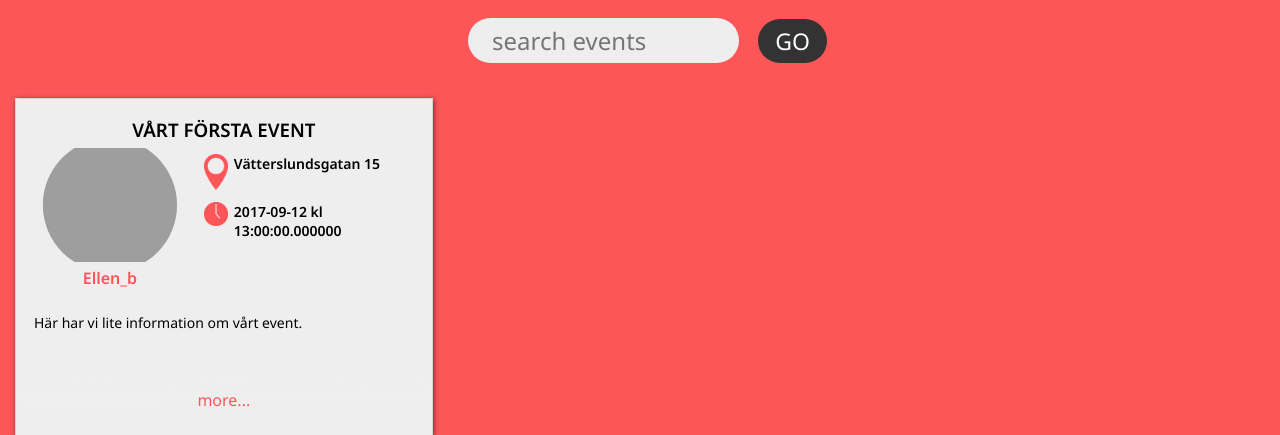
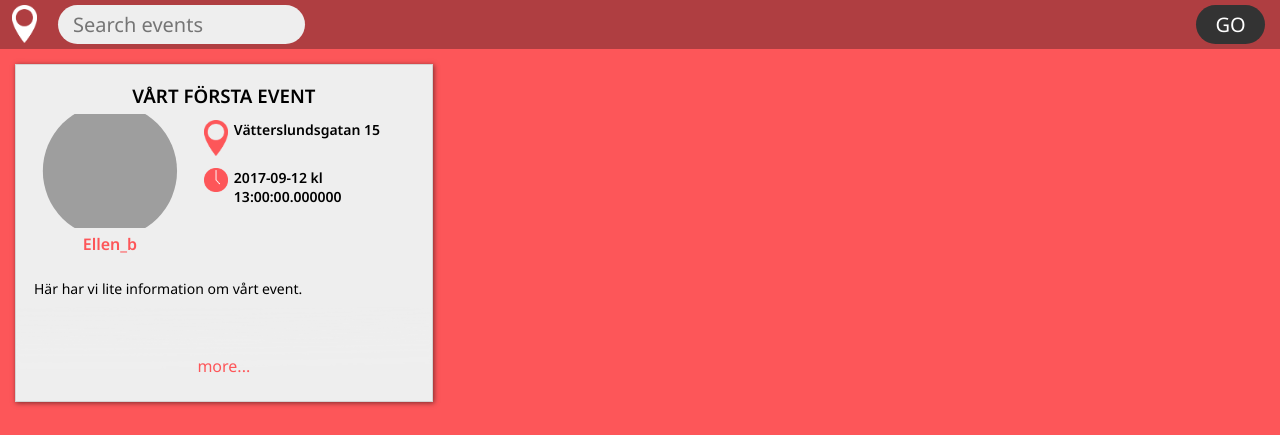
Before and after one commit to PHPPROJECTJU/EventApp, a PHP site: page / in a window 1280 px wide. Shown: the part 50-485 px from the top of the page. Run offline with PHP 8.4, Linux system fonts and the light colour scheme; a user stored in the database is signed in; data comes from the database, SQL or seed files in the repository; grey boxes are pictures that could not be loaded.

Commit message:
lite fix

```diff
--- a/css/main.css
+++ b/css/main.css
@@ -117,6 +117,8 @@ a {
   left: 8.6px;
   transition: 0.2s;
 }
+
+
 #mainmenu ul {
   padding: 24px;
   margin: 48px 0px;
@@ -169,14 +171,17 @@ a {
   text-align: center;
 }
 
+.searchform {
+  float: left;
+}
+
 .searchbar {
-  font-size: 24px;
-  width: 90%;
+  font-size: 20px;
   border: none;
   box-shadow: none;
   border-radius: 25px;
   background-color: #eee;
-  padding: 6px 6px 6px 24px;
+  padding: 6px 6px 6px 15px;
   box-sizing: border-box;
 }
 
@@ -190,9 +195,12 @@ input:focus {
   color: #fff;
   border: none;
   padding: 6px;
-  font-size: 23px;
+  font-size: 20px;
   width: 69px;
   border-radius: 25px;
+  position: absolute;
+  right: 15px;
+  top: 5px;
 }
 
 .searchbutton:hover {
@@ -203,6 +211,23 @@ input:focus {
 .searchbutton:active {
   background-color: #333;
 }
+.searchwrapper {
+  margin: 0 auto;
+  display: block;
+  overflow: hidden;
+  background-color: #af3e41;
+  padding: 5px;
+  position: relative;
+}
+
+img.chooselocation {
+  width: 25px;
+  float: left;
+  margin-left: 7px;
+  margin-right: 21px;
+}
+
+
 
 /*--boxes----*/
 
--- a/index.php
+++ b/index.php
@@ -12,16 +12,13 @@
 
 
 ?>
-
-<form action="index.php" method="POST">
-  <table id="searchevents">
-
-    <tr>
-      <td><input type="text" name="searchevent" class="searchbar" placeholder="search events"></td>
-      <td><INPUT type="submit" class="searchbutton" name="submit" value="GO"></td>
-    </tr>
-  </table>
-</form>
+<div class="searchwrapper">
+    <img class="chooselocation" src="img/pin.png">
+    <form class="searchform" action="index.php" method="POST">
+          <input type="text" name="searchevent" class="searchbar" placeholder="Search events">
+          <input type="submit" class="searchbutton" name="submit" value="GO">
+    </form>
+</div>
 
 <div id="browse">
 
```
Also changed, not shown: ai-files/pin.png (added), img/pin.png (added).
